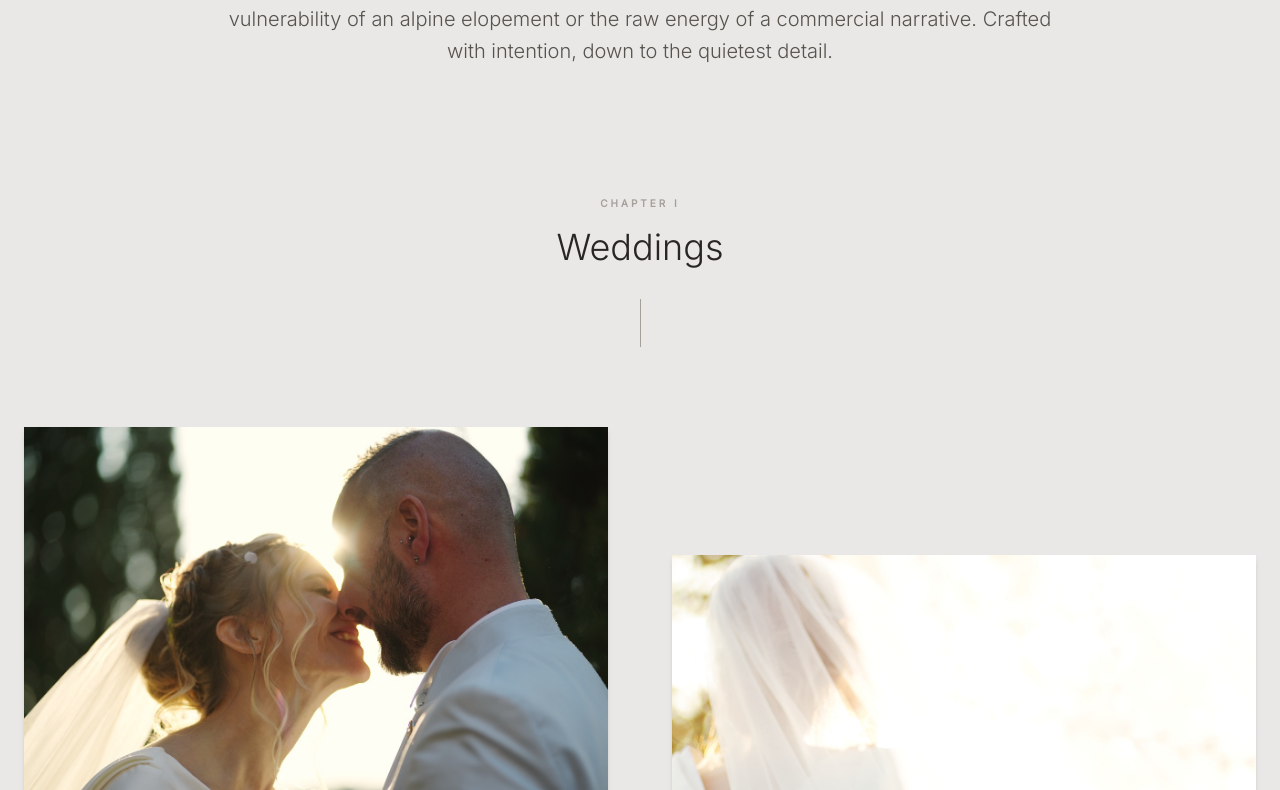
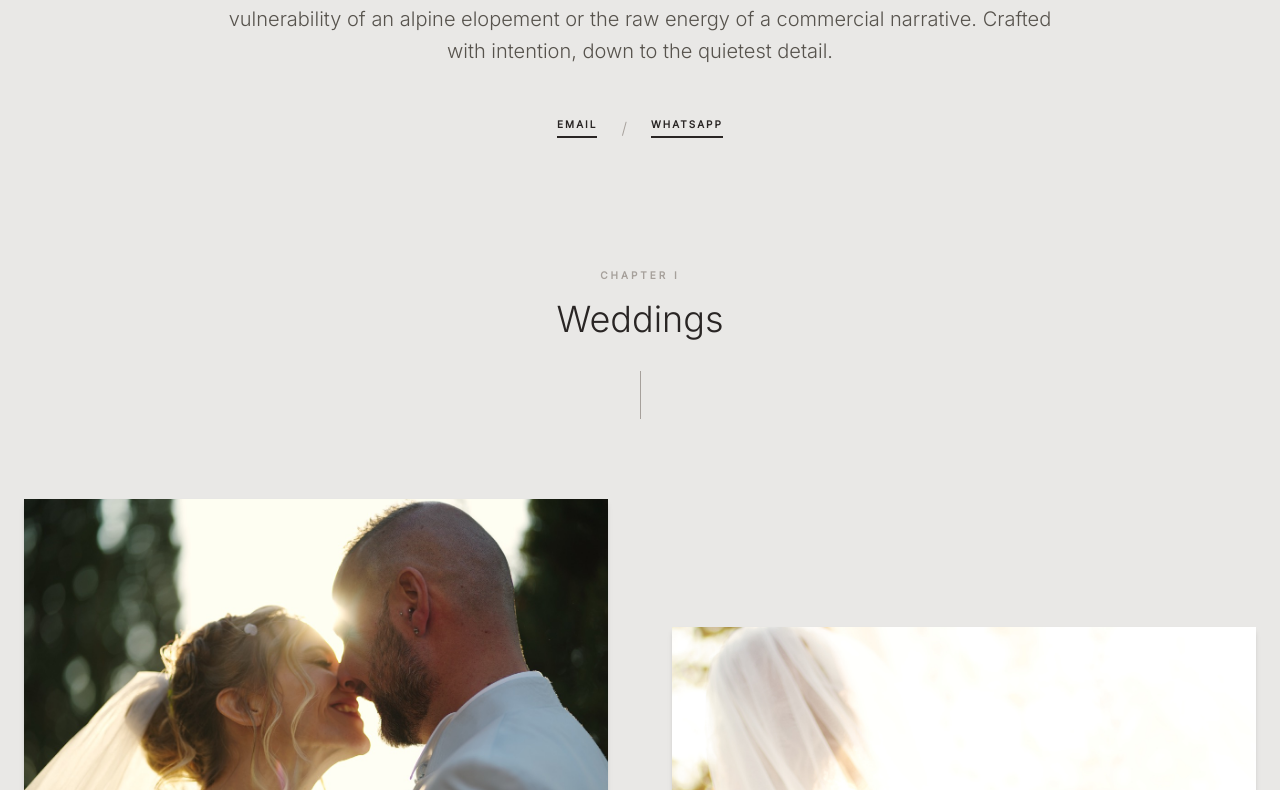
Before and after one commit to fvalentinuzzi-3cime/portfolio-website, a Next.js app: page /en/portfolio in a window 1280 px wide. Shown: the part 1230-2020 px from the top of the page. Built offline with nearby package versions, Linux system fonts and the light colour scheme.

Commit message:
adding weddings 4

```diff
--- a/app/[lang]/portfolio/portfolio-client.tsx
+++ b/app/[lang]/portfolio/portfolio-client.tsx
@@ -53,7 +53,7 @@ export default function PortfolioClient({ dict }: { dict: any }) {
 
       </nav>
 
-      <main className="pb-32">
+      <main className="pb-16">
 
         {/* 1. Main Portfolio Intro Image */}
         <motion.section
@@ -73,9 +73,30 @@ export default function PortfolioClient({ dict }: { dict: any }) {
           <h2 className="text-3xl md:text-5xl font-light text-stone-800 leading-tight mb-8">
             {dict.portfolioPage.introTitle}
           </h2>
-          <p className="text-lg md:text-xl text-stone-600 font-light leading-relaxed">
+          <p className="text-lg md:text-xl text-stone-600 font-light leading-relaxed mb-12">
             {dict.portfolioPage.introDesc}
           </p>
+
+          {/* 🚨 NEW: CTA BUTTONS UNDER INTRO */}
+          <div className="flex flex-wrap justify-center items-center gap-6">
+            <a
+              href="mailto:fvalentinuzzi@studio3cime.com?subject=Portfolio%20Inquiry"
+              onClick={() => sendGAEvent('event', 'generate_lead', { lead_type: 'email' })}
+              className="text-[10px] font-bold uppercase tracking-[0.2em] text-stone-800 border-b-2 border-stone-800 pb-1 hover:text-stone-500 hover:border-stone-500 transition-colors"
+            >
+              Email
+            </a>
+            <span className="text-stone-400 font-light">/</span>
+            <a
+              href="https://wa.me/393515034609?text=Ciao%20Francesco!%20I%20am%20looking%20at%20your%20portfolio%20and%20would%20love%20to%20connect."
+              target="_blank"
+              rel="noopener noreferrer"
+              onClick={() => sendGAEvent('event', 'generate_lead', { lead_type: 'whatsapp' })}
+              className="text-[10px] font-bold uppercase tracking-[0.2em] text-stone-800 border-b-2 border-stone-800 pb-1 hover:text-stone-500 hover:border-stone-500 transition-colors"
+            >
+              WhatsApp
+            </a>
+          </div>
         </motion.section>
 
         {/* =========================================
@@ -96,7 +117,7 @@ export default function PortfolioClient({ dict }: { dict: any }) {
           {/* 2-Image Staggered Grid */}
           <div className="max-w-7xl mx-auto px-6 grid grid-cols-1 md:grid-cols-2 gap-12 md:gap-16 items-start">
 
-            {/* 🚨 1. HORIZONTAL IMAGE (aspect-[3/2]) */}
+            {/* 1. HORIZONTAL IMAGE (aspect-[3/2]) */}
             <motion.div initial="hidden" whileInView="visible" viewport={{ once: true, margin: "-100px" }} variants={fadeUp}>
               <div className="w-full aspect-[3/2] bg-stone-300 relative overflow-hidden mb-6 shadow-md hover:scale-[1.02] transition-transform duration-700 ease-out">
                 <Image
@@ -111,7 +132,7 @@ export default function PortfolioClient({ dict }: { dict: any }) {
               </p>
             </motion.div>
 
-            {/* 🚨 2. VERTICAL IMAGE (aspect-[4/5]) - Pushed down slightly for editorial look */}
+            {/* 2. VERTICAL IMAGE (aspect-[4/5]) - Pushed down slightly for editorial look */}
             <motion.div initial="hidden" whileInView="visible" viewport={{ once: true, margin: "-100px" }} variants={fadeUp} className="md:mt-32">
               <div className="w-full aspect-[4/5] bg-stone-300 relative overflow-hidden mb-6 shadow-md hover:scale-[1.02] transition-transform duration-700 ease-out">
                 <Image
@@ -157,7 +178,7 @@ export default function PortfolioClient({ dict }: { dict: any }) {
               </motion.div>
             </div>
 
-            {/* ROW 2 (NEW) */}
+            {/* ROW 2 */}
             <div className="flex flex-col md:flex-row gap-12 items-center mt-12 md:-mt-16">
 
               {/* Left Image - Staggered down to interlock with Row 1 */}
@@ -216,7 +237,7 @@ export default function PortfolioClient({ dict }: { dict: any }) {
         {/* =========================================
             CHAPTER IV: COMMERCIAL & ACTION
         ========================================= */}
-        <section className="mb-20">
+        <section className="mb-32">
           <motion.div initial="hidden" whileInView="visible" viewport={{ once: true, margin: "-100px" }} variants={fadeUp} className="text-center mb-20 px-6">
             <span className="text-[10px] font-bold uppercase tracking-[0.3em] text-stone-400 mb-4 block">Chapter IV</span>
             <h2 className="text-3xl md:text-4xl font-light text-stone-800">{dict.portfolioPage.chap3Title}</h2>
@@ -239,6 +260,42 @@ export default function PortfolioClient({ dict }: { dict: any }) {
           </div>
         </section>
 
+        {/* 🚨 NEW: FINAL CTA BLOCK (End of Portfolio) */}
+        <section className="py-20 md:py-32 px-6 border-t border-stone-300">
+          <motion.div initial="hidden" whileInView="visible" viewport={{ once: true, margin: "-100px" }} variants={fadeUp} className="max-w-xl mx-auto text-center">
+
+            <h2 className="text-3xl md:text-4xl mb-6 font-light text-stone-800">
+              Let&apos;s create together
+            </h2>
+            <p className="text-stone-600 mb-12 font-light text-sm leading-relaxed">
+              Have a vision in mind? Reach out to discuss dates, locations, and how we can bring your story to life.
+            </p>
+
+            <div className="flex flex-col items-center gap-8">
+              <a
+                href="mailto:fvalentinuzzi@studio3cime.com?subject=Portfolio%20Inquiry"
+                onClick={() => sendGAEvent('event', 'generate_lead', { lead_type: 'email' })}
+                className="inline-block px-12 py-4 border border-stone-800 text-stone-800 uppercase font-bold tracking-[0.2em] text-[10px] hover:bg-stone-800 hover:text-[#E9E8E6] transition-colors duration-500"
+              >
+                Send an Email
+              </a>
+
+              <div className="flex flex-wrap justify-center items-center gap-4">
+                <span className="text-[9px] uppercase tracking-[0.2em] text-stone-500">Or reach out directly</span>
+                <a
+                  href="https://wa.me/393515034609?text=Ciao%20Francesco!%20I%20saw%20your%20portfolio%20and%20would%20love%20to%20connect%20about%20a%20project."
+                  target="_blank"
+                  rel="noopener noreferrer"
+                  className="text-[9px] font-bold uppercase tracking-[0.2em] text-stone-800 hover:text-stone-500 transition-colors border-b-2 border-stone-800 hover:border-stone-500 pb-1"
+                >
+                  WhatsApp
+                </a>
+              </div>
+            </div>
+
+          </motion.div>
+        </section>
+
       </main>
 
       {/* Simple Footer for Portfolio Page */}
```
